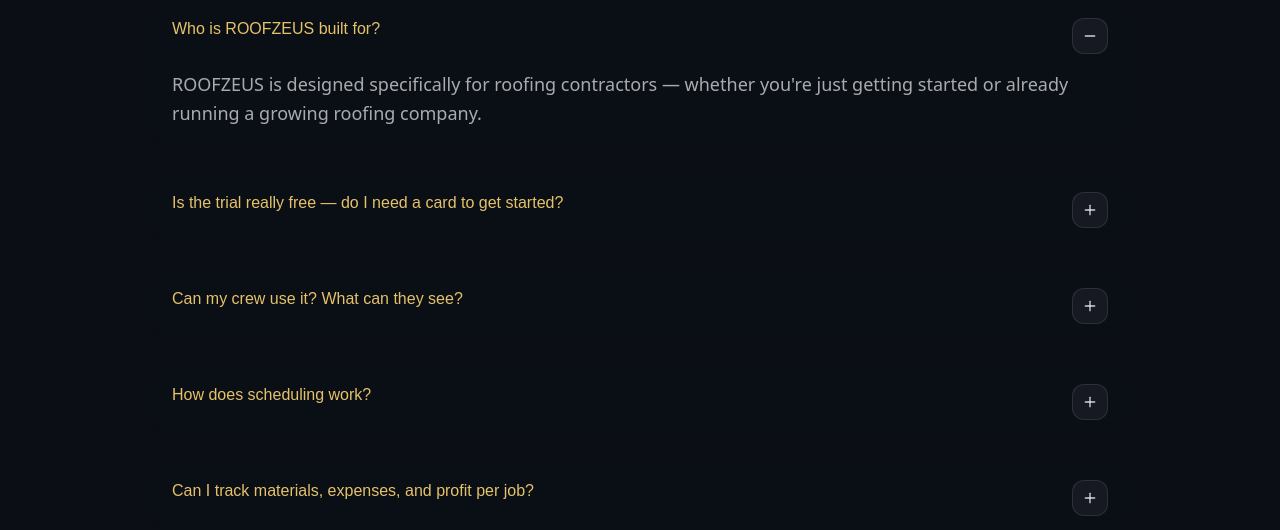
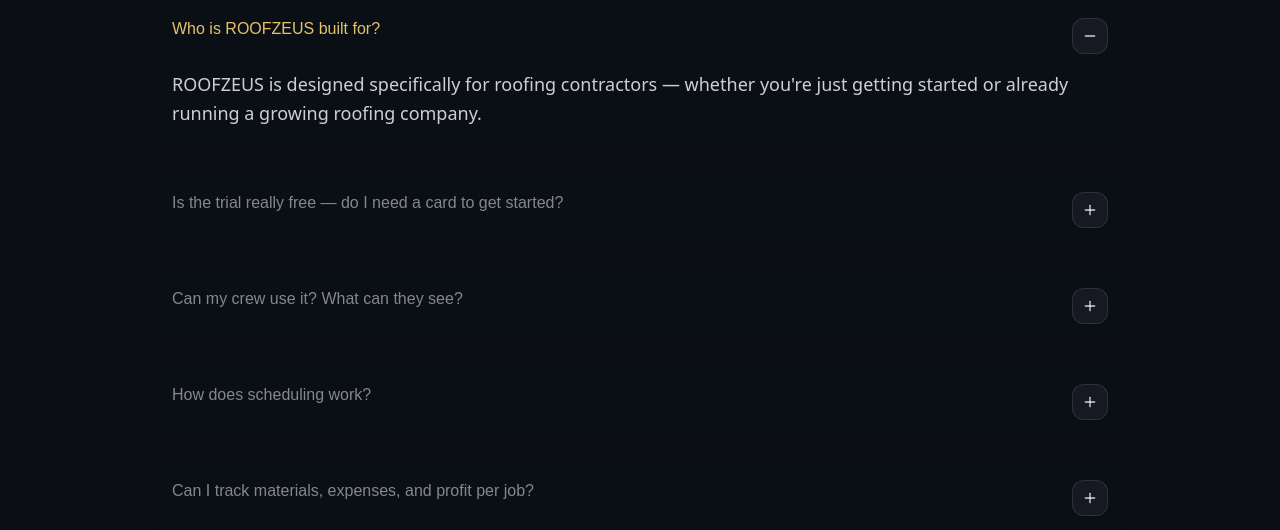
Before and after one commit to webdevRafa/roofzeus, a React (Vite) app: page /faq in a window 1280 px wide. Shown: the part 270-800 px from the top of the page. Built offline with nearby package versions, Linux system fonts and the light colour scheme; no server answers; a web font is replaced by a local one.

Commit message:
always upgrading

```diff
--- a/src/pages/FaqPage.tsx
+++ b/src/pages/FaqPage.tsx
@@ -52,7 +52,13 @@
         aria-expanded={open}
       >
         <div className="min-w-0">
-          <div className="text-md  text-[#e5c26a] leading-snug">{q}</div>
+          <div
+            className={`text-md  text-[#e5c26a] leading-snug ${
+              open ? "text-[#e5c26a]" : "text-white/50"
+            }`}
+          >
+            {q}
+          </div>
         </div>
 
         <div className="shrink-0 inline-flex h-9 w-9 items-center justify-center rounded-xl border border-white/10 bg-white/5 hover:bg-white/10 transition">
@@ -73,7 +79,7 @@
             transition={{ duration: 0.22, ease }}
             className="overflow-hidden"
           >
-            <div className="px-4 sm:px-5 pb-5 text-lg text-white/65 leading-relaxed">
+            <div className="px-4 sm:px-5 pb-5 text-lg text-white/80 leading-relaxed">
               {a}
             </div>
           </motion.div>
--- a/src/pages/PricingPage.tsx
+++ b/src/pages/PricingPage.tsx
@@ -243,7 +243,7 @@
           initial="hidden"
           whileInView="show"
           viewport={{ once: true, amount: 0.25 }}
-          className="grid lg:grid-cols-12 gap-10 bg-[var(--color-surface)]"
+          className="grid lg:grid-cols-12 gap-10 bg-gradient-to-b from-[var(--color-surface)] to-[var(--color-card)]"
         >
           <motion.div variants={fadeUp} className="lg:col-span-12">
             <div className="rounded-2xl  px-6 py-20">
```
